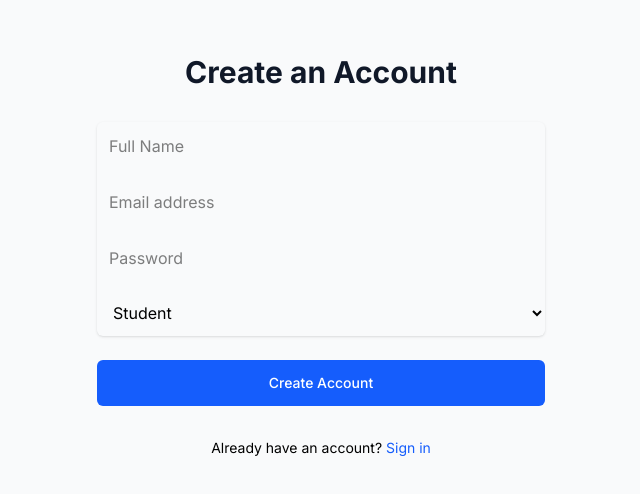
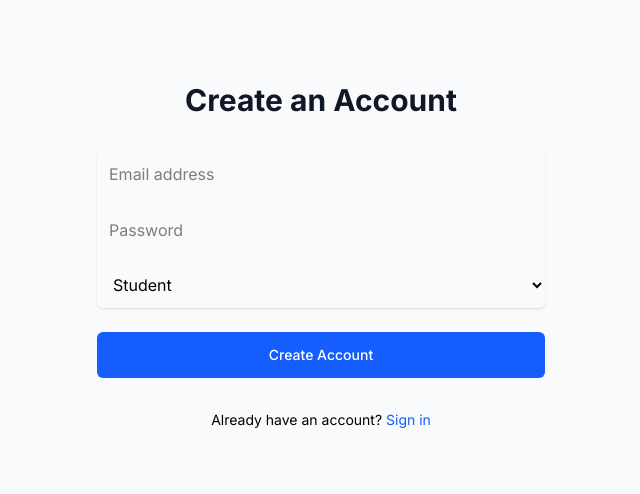
Before and after one commit to DivyaJain-DataAnalyst/Examind, a React (Vite) app in the folder frontend/: page /register in a window 1280 px wide. Shown: the part 156-650 px from the top of the page, without its empty margins (319-959 px from the left). Built offline with nearby package versions, Linux system fonts and the light colour scheme.

Commit message:
backend partially done

```diff
--- /dev/null
+++ b/frontend/src/config/axios.js
@@ -0,0 +1,12 @@
+import axios from 'axios';
+
+
+const axiosInstance = axios.create({
+    baseURL: import.meta.env.VITE_API_URL,
+    headers: {
+        "Authorization": `Bearer ${localStorage.getItem('token')}`
+    }
+})
+
+
+export default axiosInstance;
--- a/frontend/src/pages/Register.jsx
+++ b/frontend/src/pages/Register.jsx
@@ -40,14 +40,6 @@ const Register = () => {
           <div className="rounded-md shadow-sm -space-y-px">
             <div className="mb-4">
               <input
-                type="text"
-                placeholder="Full Name"
-                value={name}
-                onChange={e => setName(e.target.value)}
-                className="block w-full rounded-md border-gray-300 px-3 py-3 mb-2"
-                required
-              />
-              <input
                 type="email"
                 placeholder="Email address"
                 value={email}
@@ -58,7 +50,6 @@ const Register = () => {
               <input
                 type="password"
                 placeholder="Password"
-                value={password}
                 onChange={e => setPassword(e.target.value)}
                 className="block w-full rounded-md border-gray-300 px-3 py-3 mb-2"
                 required
```
Also changed, not shown: 1 other file (tests, documents, lock files or other folders).
